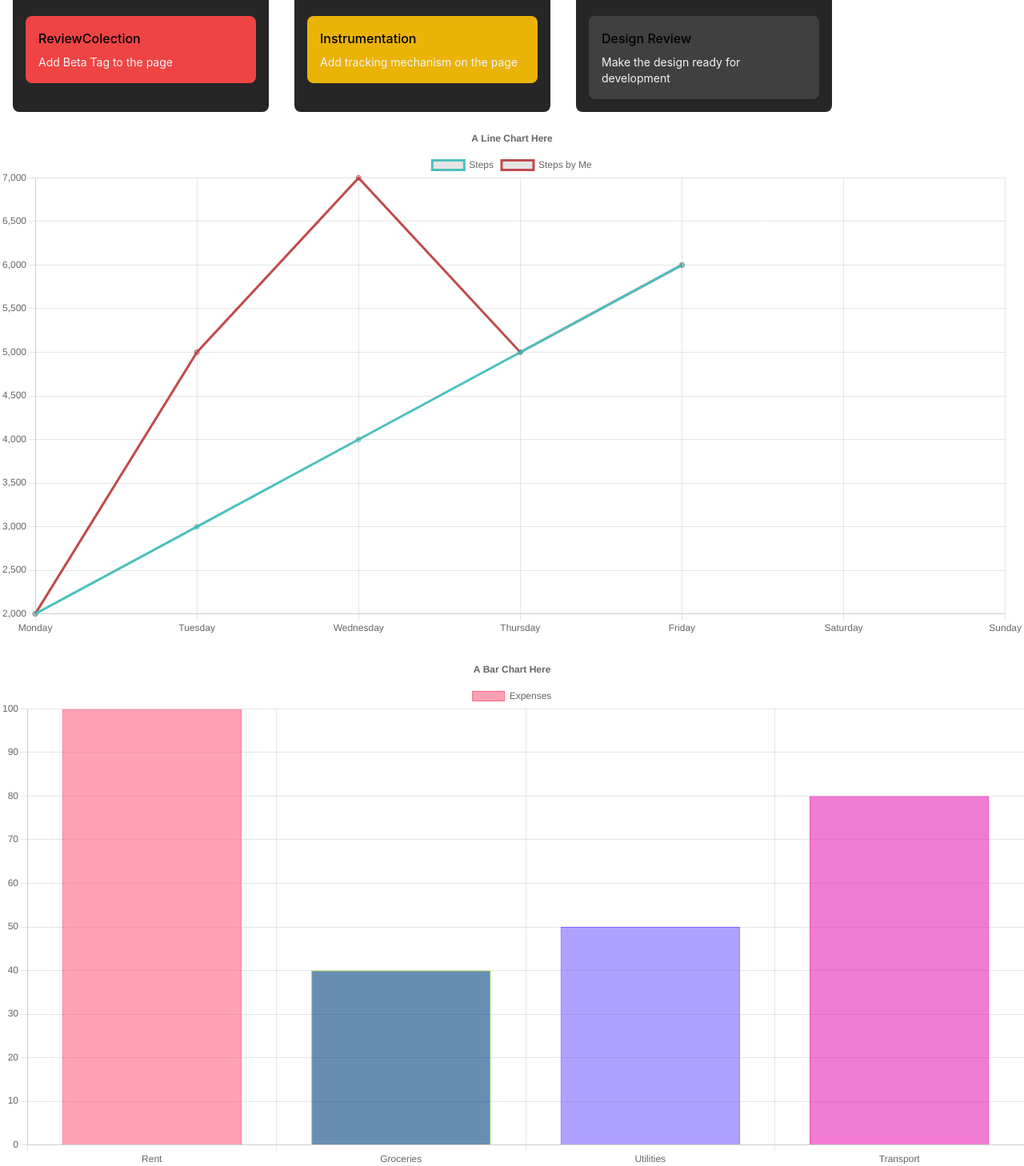
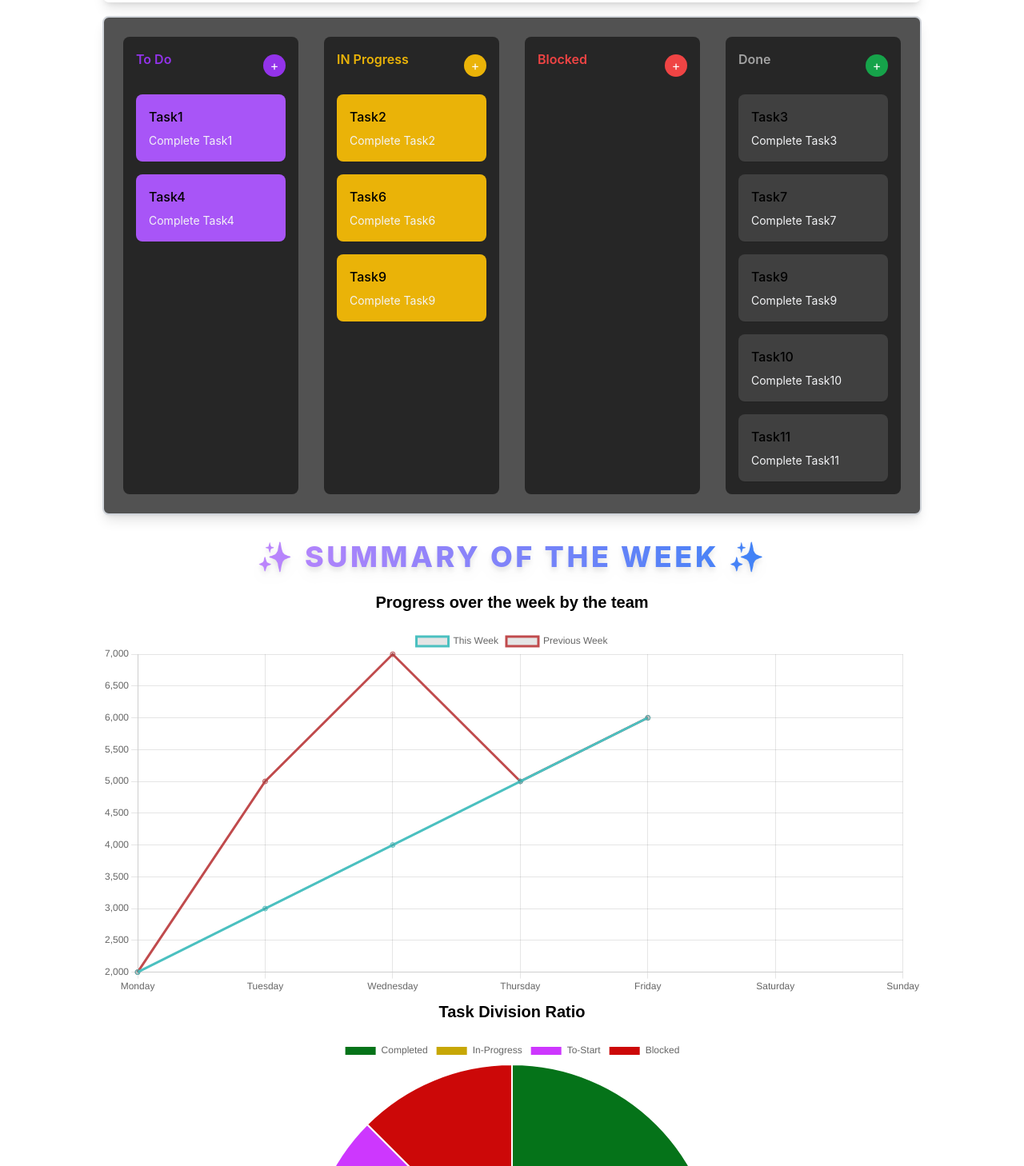
Before and after one commit to vintiAGRAWAL/Data-Visualization, a React (Create React App) app: page / in a window 1280 px wide. Shown: the part 92-1550 px from the top of the page at 80% size. Built offline with nearby package versions, Linux system fonts and the light colour scheme.

Commit message:
Modify UI

```diff
--- a/src/App.js
+++ b/src/App.js
@@ -6,14 +6,11 @@ import { DraggableTable } from "./components/DraggableTable";
 
 function App() {
   return (
-    <div className="Apps">
-      <br />
+    <div className="flex flex-col items-center w-full min-h-screen p-6">
       <DraggableTable />
       <LineGraph />
-      <br />
+      <PieChart />
       <BarChart />
-      <br />
-      <PieChart />
     </div>
   );
 }
--- a/src/FAKE_DATA.js
+++ b/src/FAKE_DATA.js
@@ -10,12 +10,12 @@ export const lineChartData = {
   ],
   datasets: [
     {
-      label: "Steps",
+      label: "This Week",
       data: [2000, 3000, 4000, 5000, 6000],
       borderColor: "rgb(75, 192, 192)",
     },
     {
-      label: "Steps by Me",
+      label: "Previous Week",
       data: [2000, 5000, 7000, 5000, 6000],
       borderColor: "rgb(192, 75, 77)",
     },
@@ -23,11 +23,11 @@ export const lineChartData = {
 };
 
 export const BarChartData = {
-  labels: ["Rent", "Groceries", "Utilities", "Transport"],
+  labels: ["Member1", "Member2", "Member3", "Member4"],
   datasets: [
     {
-      label: "Expenses",
-      data: [100, 40, 50, 80],
+      label: "Number of Tickets Closed",
+      data: [1, 2, 1, 1],
       backgroundColor: [
         "rgba(255, 99, 132, 0.6)",
         "rgba(3, 67, 126, 0.6)",
@@ -36,7 +36,7 @@ export const BarChartData = {
       ],
       borderColor: [
         "rgba(255, 99, 132, 1)",
-        "rgba(147, 216, 19, 1)",
+        "rgb(82, 58, 239)",
         "rgba(122, 99, 255, 1)",
         "rgba(230, 35, 181, 1)",
       ],
@@ -46,16 +46,16 @@ export const BarChartData = {
 };
 
 export const PieChartData = {
-  labels: ["Vinss", "Trins", "Dins", "Kins"],
+  labels: ["Completed", "In-Progress", "To-Start", "Blocked"],
   datasets: [
     {
-      label: "Time Spent",
-      data: [100, 40, 60, 70],
+      label: "Tasks Status",
+      data: [2, 3, 2, 1],
       backgroundColor: [
-        "rgba(255, 99, 132, 1)",
-        "rgba(147, 216, 19, 1)",
-        "rgba(122, 99, 255, 1)",
-        "rgba(230, 35, 181, 1)",
+        "rgb(5, 115, 25)",
+        "rgb(199, 167, 5)",
+        "rgb(205, 55, 254)",
+        "rgb(204, 8, 8)",
       ],
       hoverOffset: 4,
     },
--- a/src/components/Bar.js
+++ b/src/components/Bar.js
@@ -11,8 +11,6 @@ import {
 
 import { BarChartData } from "../FAKE_DATA";
 
-//for rendering inside website
-
 ChartJS.register(
   CategoryScale,
   LinearScale,
@@ -23,17 +21,29 @@ ChartJS.register(
 );
 export const BarChart = () => {
   return (
+    <div className="flex flex-col items-center w-full max-w-screen-lg">
       <Bar
         options={{
           responsive: true,
           plugins: {
             title: {
               display: true,
-            text: "A Bar Chart Here",
+              text: "Contribution from each team member",
+              font: {
+                size: 20,
+                weight: "bold",
+                family: "Arial",
+              },
+              color: "rgba(0, 0, 0, 1)",
+              padding: {
+                top: 10,
+                bottom: 20,
+              },
             },
           },
         }}
         data={BarChartData}
       />
+    </div>
   );
 };
--- a/src/components/DraggableTable.js
+++ b/src/components/DraggableTable.js
@@ -3,7 +3,12 @@ import { Column } from "./Column";
 import { DndContext } from "@dnd-kit/core";
 
 const Columns = [
-  { id: "TODO", title: "To Do", color: "text-red-500", bgcolor: "bg-red-500" },
+  {
+    id: "TODO",
+    title: "To Do",
+    color: "text-purple-600",
+    bgcolor: "bg-purple-600",
+  },
   {
     id: "IN_PROGRESS",
     title: "IN Progress",
@@ -11,30 +16,79 @@ const Columns = [
     bgcolor: "bg-yellow-500",
   },
   {
+    id: "Blocked",
+    title: "Blocked",
+    color: "text-red-500",
+    bgcolor: "bg-red-500",
+  },
+  {
     id: "DONE",
     title: "Done",
-    color: "text-green-500",
-    bgcolor: "bg-green-500",
+    color: "text-green-600",
+    bgcolor: "bg-green-600",
   },
 ];
 
 const Initial_Tasks = [
   {
     id: "1",
-    title: "ReviewColection",
-    desc: "Add Beta Tag to the page",
+    title: "Task1",
+    desc: "Complete Task1",
+    status: "TODO",
+  },
+  {
+    id: "4",
+    title: "Task4",
+    desc: "Complete Task4",
     status: "TODO",
   },
   {
     id: "2",
-    title: "Instrumentation",
-    desc: "Add tracking mechanism on the page",
+    title: "Task2",
+    desc: "Complete Task2",
     status: "IN_PROGRESS",
   },
   {
+    id: "6",
+    title: "Task6",
+    desc: "Complete Task6",
+    status: "IN_PROGRESS",
+  },
+  {
+    id: "9",
+    title: "Task9",
+    desc: "Complete Task9",
+    status: "IN_PROGRESS",
+  },
+
+  {
     id: "3",
-    title: "Design Review",
-    desc: "Make the design ready for development",
+    title: "Task3",
+    desc: "Complete Task3",
+    status: "DONE",
+  },
+  {
+    id: "7",
+    title: "Task7",
+    desc: "Complete Task7",
+    status: "DONE",
+  },
+  {
+    id: "9",
+    title: "Task9",
+    desc: "Complete Task9",
+    status: "DONE",
+  },
+  {
+    id: "10",
+    title: "Task10",
+    desc: "Complete Task10",
+    status: "DONE",
+  },
+  {
+    id: "11",
+    title: "Task11",
+    desc: "Complete Task11",
     status: "DONE",
   },
 ];
@@ -73,21 +127,28 @@ export const DraggableTable = () => {
     );
   };
   return (
-    <div className="p-4">
-      <div className="flex gap-8">
-        <DndContext onDragEnd={handleDragEnd}>
-          {Columns.map((c) => {
-            return (
+    <div className="w-full flex flex-col items-center">
+      <h2 className="text-center font-extrabold md:text-4xl text-transparent bg-clip-text bg-gradient-to-r from-blue-400 to-purple-500 p-4 rounded-lg shadow-lg bg-neutral-900 w-full max-w-screen-lg">
+        ProjectHub: Task Management & Progress Dashboard.
+      </h2>
+
+      <div className="p-4 flex justify-center w-full">
+        <div className="flex gap-8 p-6 border-2 border-gray-300 rounded-lg shadow-lg bg-neutral-600 w-full max-w-screen-lg">
+          <DndContext onDragEnd={handleDragEnd}>
+            {Columns.map((c) => (
               <Column
                 key={c.id}
                 column={c}
                 tasks={tasks.filter((task) => task.status === c.id)}
                 onAddTask={handleAddTask}
               />
-            );
-          })}
-        </DndContext>
+            ))}
+          </DndContext>
+        </div>
       </div>
+      <h1 className="text-center text-4xl font-extrabold text-transparent bg-clip-text bg-gradient-to-r from-purple-400 to-blue-500 drop-shadow-lg p-4 uppercase tracking-widest">
+        ✨ Summary Of The Week ✨
+      </h1>
     </div>
   );
 };
--- a/src/components/Line.js
+++ b/src/components/Line.js
@@ -33,10 +33,24 @@ export const LineGraph = () => {
       },
       title: {
         display: true,
-        text: "A Line Chart Here",
+        text: "Progress over the week by the team",
+        font: {
+          size: 20,
+          weight: "bold",
+          family: "Arial",
+        },
+        color: "rgba(0, 0, 0, 1)",
+        padding: {
+          top: 10,
+          bottom: 20,
+        },
       },
     },
   };
-  // const data = {  };
-  return <Line options={options} data={lineChartData} />;
+
+  return (
+    <div className="flex flex-col items-center w-full max-w-screen-lg">
+      <Line options={options} data={lineChartData} />
+    </div>
+  );
 };
--- a/src/components/Pie.js
+++ b/src/components/Pie.js
@@ -12,9 +12,31 @@ export const PieChart = () => {
     plugins: {
       title: {
         display: true,
-        text: "A Pie Chart Here",
+        text: "Task Division Ratio",
+        font: {
+          size: 20,
+          weight: "bold",
+          family: "Arial",
+        },
+        color: "rgba(0, 0, 0, 1)",
+        padding: {
+          top: 10,
+          bottom: 20,
+        },
       },
     },
   };
-  return <Pie options={options} data={PieChartData} />;
+  return (
+    <div
+      className="flex flex-col items-center w-full max-w-screen-lg"
+      style={{
+        width: "600px",
+        height: "600px",
+        display: "flex",
+        justifyContent: "center",
+      }}
+    >
+      <Pie options={options} data={PieChartData} />
+    </div>
+  );
 };
--- a/src/components/Task.js
+++ b/src/components/Task.js
@@ -11,9 +11,10 @@ export const Task = ({ task }) => {
     : undefined;
 
   const statusColor = {
-    TODO: "bg-red-500",
+    TODO: "bg-purple-500",
     IN_PROGRESS: "bg-yellow-500",
-    DONE: "bg-green-600",
+    DONE: "bg-green-700",
+    Blocked: "bg-red-500",
   };
 
   return (
@@ -22,7 +23,7 @@ export const Task = ({ task }) => {
       {...listeners}
       {...attributes}
       className={`cursor-grab rounded-lg bg-neutral-700 p-4 shadow-sm hover:shadow-md ${
-        statusColor[task.status]
+        statusColor[task.status] || "bg-green-600"
       }`}
       style={style}
     >
```
Lines whose indentation alone changed are shown as unchanged.
